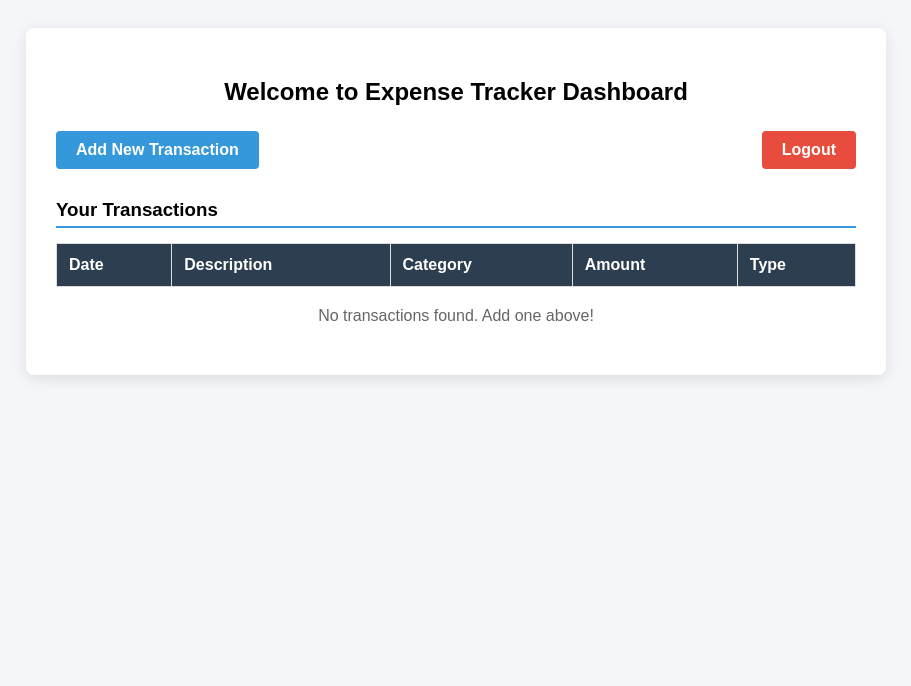
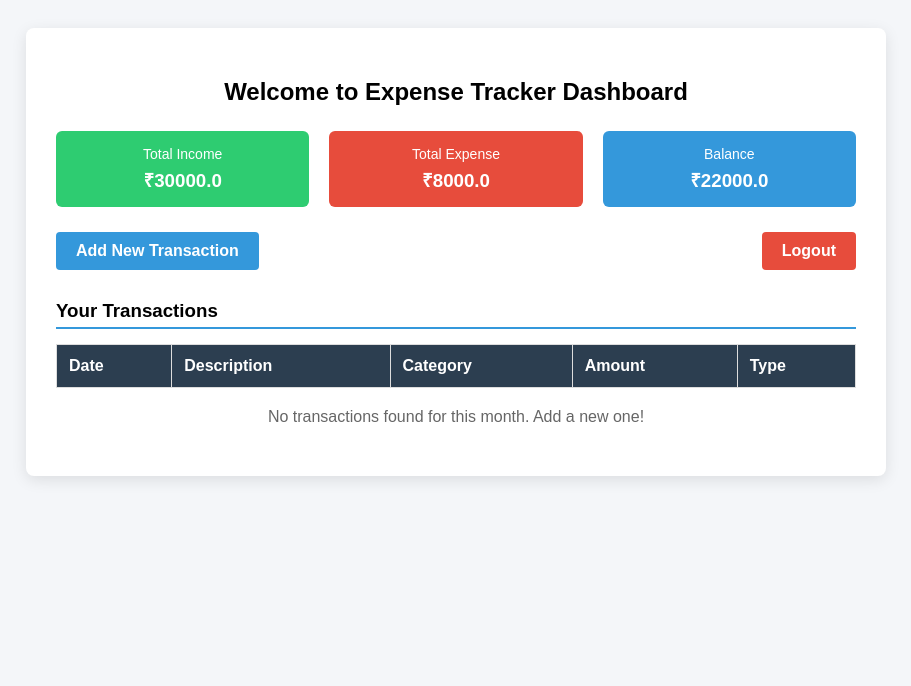
Before and after one commit to pushparajkavya143/expense-tracker, a Flask app: page /dashboard in a window 1280 px wide. Shown: the top 686 px of the page, without its empty margins (184-1095 px from the left). Run offline with Flask 3, Linux system fonts and the light colour scheme; a user stored in the database is signed in.

Commit message:
Update dashboard.html

```diff
--- a/templates/dashboard.html
+++ b/templates/dashboard.html
@@ -9,6 +9,21 @@
 
 <div class="dashboard-container" style="background-color: white; padding: 30px; border-radius: 8px; box-shadow: 0 4px 15px rgba(0,0,0,0.1); width: 100%; max-width: 800px; color: black; font-family: sans-serif;">
     <h2 style="text-align: center; margin-bottom: 25px;">Welcome to Expense Tracker Dashboard</h2>
+
+    <div style="display: flex; gap: 20px; margin-bottom: 25px; justify-content: space-between;">
+        <div style="background: #2ecc71; color: white; padding: 15px; border-radius: 6px; flex: 1; text-align: center;">
+            <p style="margin: 0; font-size: 14px;">Total Income</p>
+            <h3 style="margin: 5px 0 0 0;">₹{{ total_income if total_income is defined else '0.00' }}</h3>
+        </div>
+        <div style="background: #e74c3c; color: white; padding: 15px; border-radius: 6px; flex: 1; text-align: center;">
+            <p style="margin: 0; font-size: 14px;">Total Expense</p>
+            <h3 style="margin: 5px 0 0 0;">₹{{ total_expense if total_expense is defined else '0.00' }}</h3>
+        </div>
+        <div style="background: #3498db; color: white; padding: 15px; border-radius: 6px; flex: 1; text-align: center;">
+            <p style="margin: 0; font-size: 14px;">Balance</p>
+            <h3 style="margin: 5px 0 0 0;">₹{{ balance if balance is defined else '0.00' }}</h3>
+        </div>
+    </div>
 
     <div class="actions" style="display: flex; justify-content: space-between; margin-bottom: 30px;">
         <a href="{{ url_for('add_transaction') }}" class="btn" style="background-color: #3498db; color: white; padding: 10px 20px; text-decoration: none; border-radius: 4px; font-weight: bold;">Add New Transaction</a>
@@ -33,16 +48,20 @@
             {% if display_txns %}
                 {% for transaction in display_txns %}
                 <tr style="border-bottom: 1px solid #ddd;">
-                    <td style="padding: 12px; border: 1px solid #ddd;">{{ transaction.date }}</td>
+                    <td style="padding: 12px; border: 1px solid #ddd;">{{ transaction.date.strftime('%Y-%m-%d') if transaction.date and transaction.date.strftime is defined else transaction.date }}</td>
                     <td style="padding: 12px; border: 1px solid #ddd;">{{ transaction.description }}</td>
                     <td style="padding: 12px; border: 1px solid #ddd;">{{ transaction.category }}</td>
-                    <td style="padding: 12px; border: 1px solid #ddd;">{{ transaction.amount }}</td>
-                    <td style="padding: 12px; border: 1px solid #ddd;">{{ transaction.type }}</td>
+                    <td style="padding: 12px; border: 1px solid #ddd;">₹{{ transaction.amount }}</td>
+                    <td style="padding: 12px; border: 1px solid #ddd;">
+                        <span style="color: {{ 'green' if transaction.type == 'income' else 'red' }}; font-weight: bold;">
+                            {{ transaction.type | upper }}
+                        </span>
+                    </td>
                 </tr>
                 {% endfor %}
             {% else %}
                 <tr>
-                    <td colspan="5" style="padding: 20px; text-align: center; color: #666;">No transactions found. Add one above!</td>
+                    <td colspan="5" style="padding: 20px; text-align: center; color: #666;">No transactions found for this month. Add a new one!</td>
                 </tr>
             {% endif %}
         </tbody>
```
